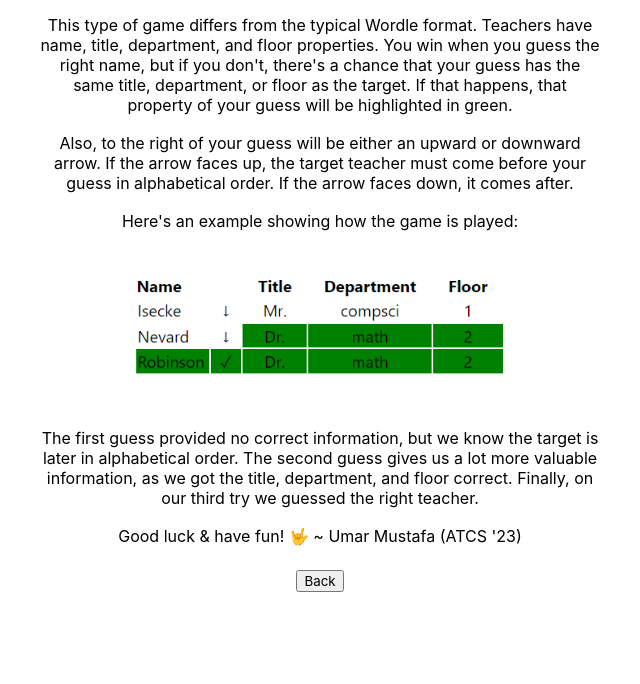
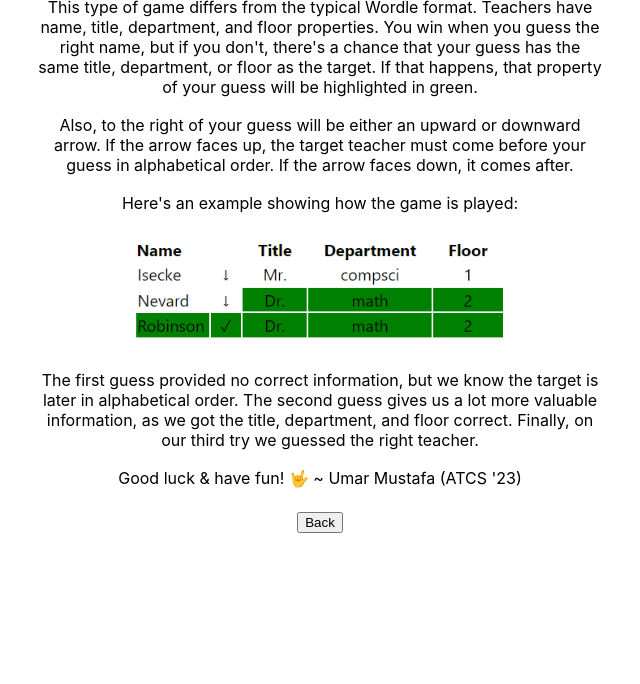
Before and after one commit to umaralimustafa/umaralimustafa.github.io, a website: page howtoplay.html in a window 1280 px wide. Shown: the part 116-800 px from the top of the page, without its empty margins (320-960 px from the left). Drawn offline with Linux system fonts and the light colour scheme.

Commit message:
hathaway is 1st floor right...?

```diff
--- a/howtoplay.html
+++ b/howtoplay.html
@@ -37,10 +37,15 @@
 </form>
 
 <style type="text/css">
-    * {
+    h1, p, form {
         font-family: -apple-system, BlinkMacSystemFont, 'Segoe UI', Roboto, Oxygen, Ubuntu, Cantarell, 'Open Sans', 'Helvetica Neue', sans-serif;
         text-align: center;
-        margin: 18px 120px;
+        margin: 18px 350px;
+    }
+    img {
+        display: block;
+        margin-left: auto;
+        margin-right: auto;
     }
     #returnbutton {
         margin: 6px;
--- a/stafflists.js
+++ b/stafflists.js
@@ -54,7 +54,7 @@ stafflist.push(new Staff("Adriance", "Chef", "culinary", 2))
 stafflist.push(new Staff("Berwick", "Mrs.", "english", 0))
 stafflist.push(new Staff("Crimmel", "Mrs.", "english", 0))
 stafflist.push(new Staff("DiAmico-King", "Mrs.", "english", 0))
-stafflist.push(new Staff("Hathaway", "Mr.", "english", 0))
+stafflist.push(new Staff("Hathaway", "Mr.", "english", 1))
 stafflist.push(new Staff("Kaba", "Mrs.", "english", 0))
 stafflist.push(new Staff("Kouefati", "Mrs.", "english", 0))
 stafflist.push(new Staff("Mendelsohn", "Mr.", "english", 0))
```
